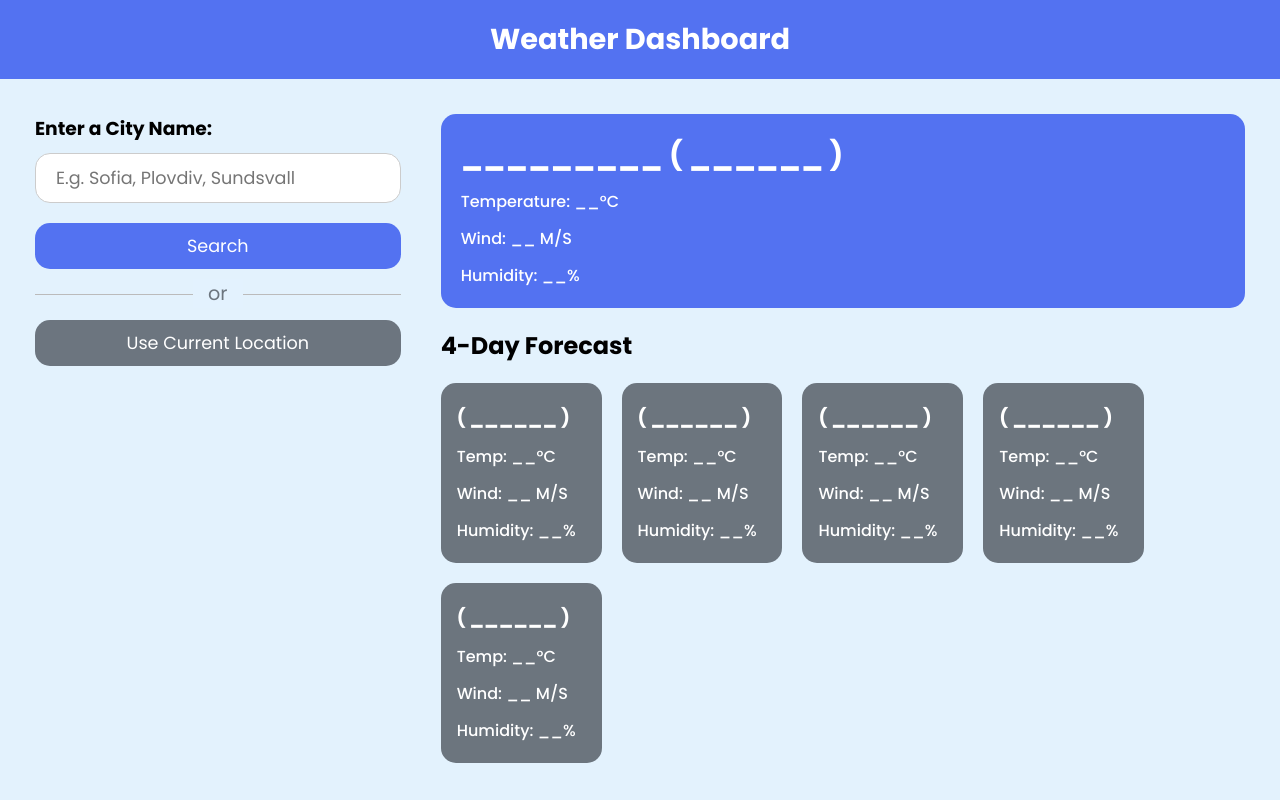
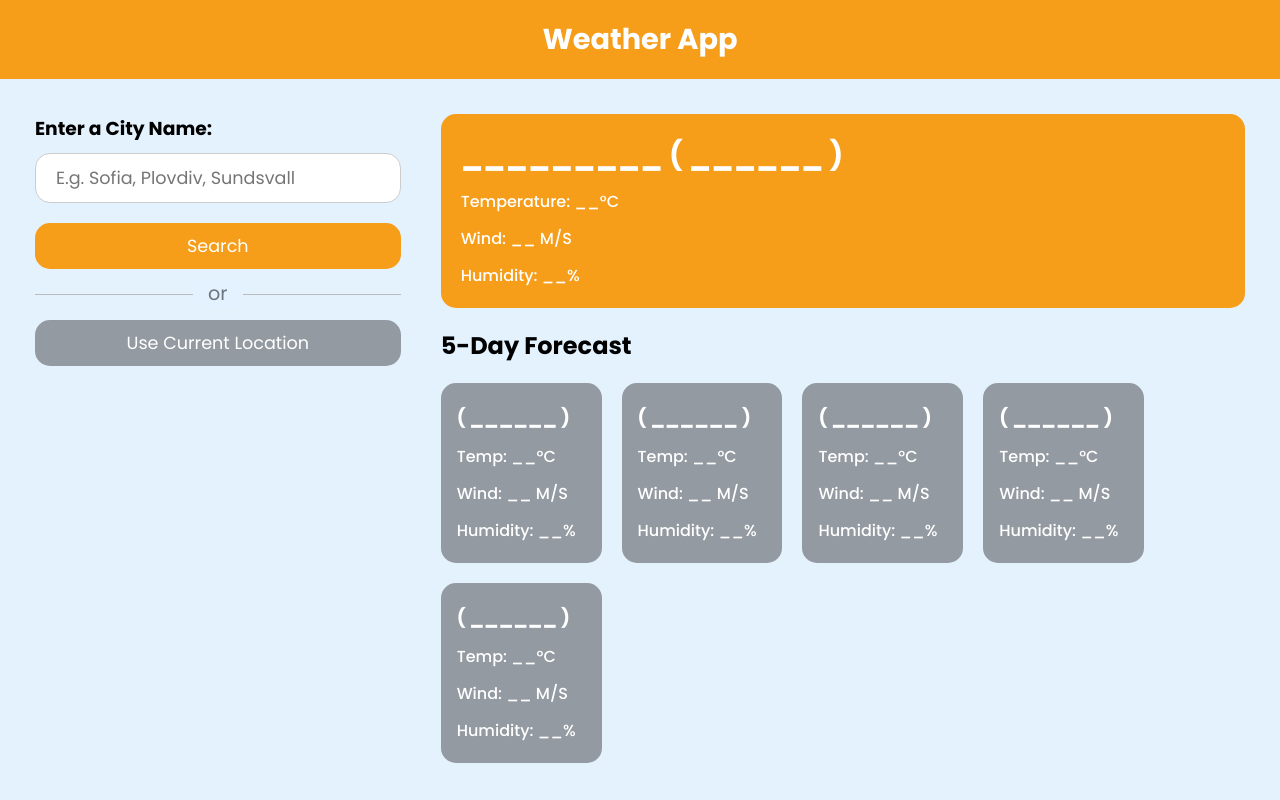
Before and after one commit to rote1400/WeatherApp, a plain HTML site: page index.html in a window 1280 px wide. Drawn offline with Linux system fonts and the light colour scheme.

Commit message:
style, search on Enter key pressed

```diff
--- a/index.html
+++ b/index.html
@@ -9,7 +9,7 @@
     </head>
 
     <body>
-        <h1>Weather Dashboard</h1>
+        <h1>Weather App</h1>
         <div class="container">
             <div class="weather-input">
                 <h3>Enter a City Name:</h3>
@@ -28,7 +28,7 @@
                     </div>
                 </div>
                 <div class="days-forecast">
-                    <h2>4-Day Forecast</h2>
+                    <h2>5-Day Forecast</h2>
                     <ul class="weather-cards">
                         <li class="card">
                             <h3>( ______ )</h3>
--- a/script.js
+++ b/script.js
@@ -89,8 +89,8 @@ const getUserCoordinates = () => {
 
             // Entered city coordinates
             fetch(REVERSE_GEOCODING_URL).then(res => res.json()).then(data => {
-                const cityNameFromCoords = data[0];
-                getWeatherDetails(cityNameFromCoords, latitude, longitude);
+                const { name } = data[0];
+                getWeatherDetails(name, latitude, longitude);
             }).catch(() => { // Error when user denied location permission
                 alert(`An error occurred while fetching the city!`);
             });
@@ -105,3 +105,4 @@ const getUserCoordinates = () => {
 
 searchBtn.addEventListener("click", getCityCoordinates);
 locationBtn.addEventListener("click", getUserCoordinates);
+cityInput.addEventListener("keyup", e => e.key === "Enter" && getCityCoordinates());
--- a/style.css
+++ b/style.css
@@ -13,7 +13,7 @@ body {
 
 h1 {
     font-size: 1.8rem;
-    background: #5372f1;
+    background: #f69d19;
     color: #fff;
     padding: 18px 0;
     text-align: center;
@@ -46,7 +46,7 @@ h1 {
     outline: none;
     border: none;
     color: #fff;
-    background: #5372f1;
+    background: #f69d19;
     border-radius: 15px;
     width: 100%;
     font-size: 1.10rem;
@@ -72,7 +72,7 @@ h1 {
 }
 
 .weather-input .location-btn {
-    background: #6c757f;
+    background: #949aa1;
 }
 
 .weather-data {
@@ -81,7 +81,7 @@ h1 {
 
 .current-weather {
     color: #fff;
-    background: #5372F1;
+    background: #f69d19;
     padding: 20px 70px 20px 20px;
     border-radius: 15px;
     display: flex;
@@ -124,7 +124,7 @@ h1 {
 
 .weather-cards .card {
     color: #fff;
-    background: #6C757E;
+    background: #949aa1;
     padding: 20px 16px;
     list-style: none;
     border-radius: 15px;
```
